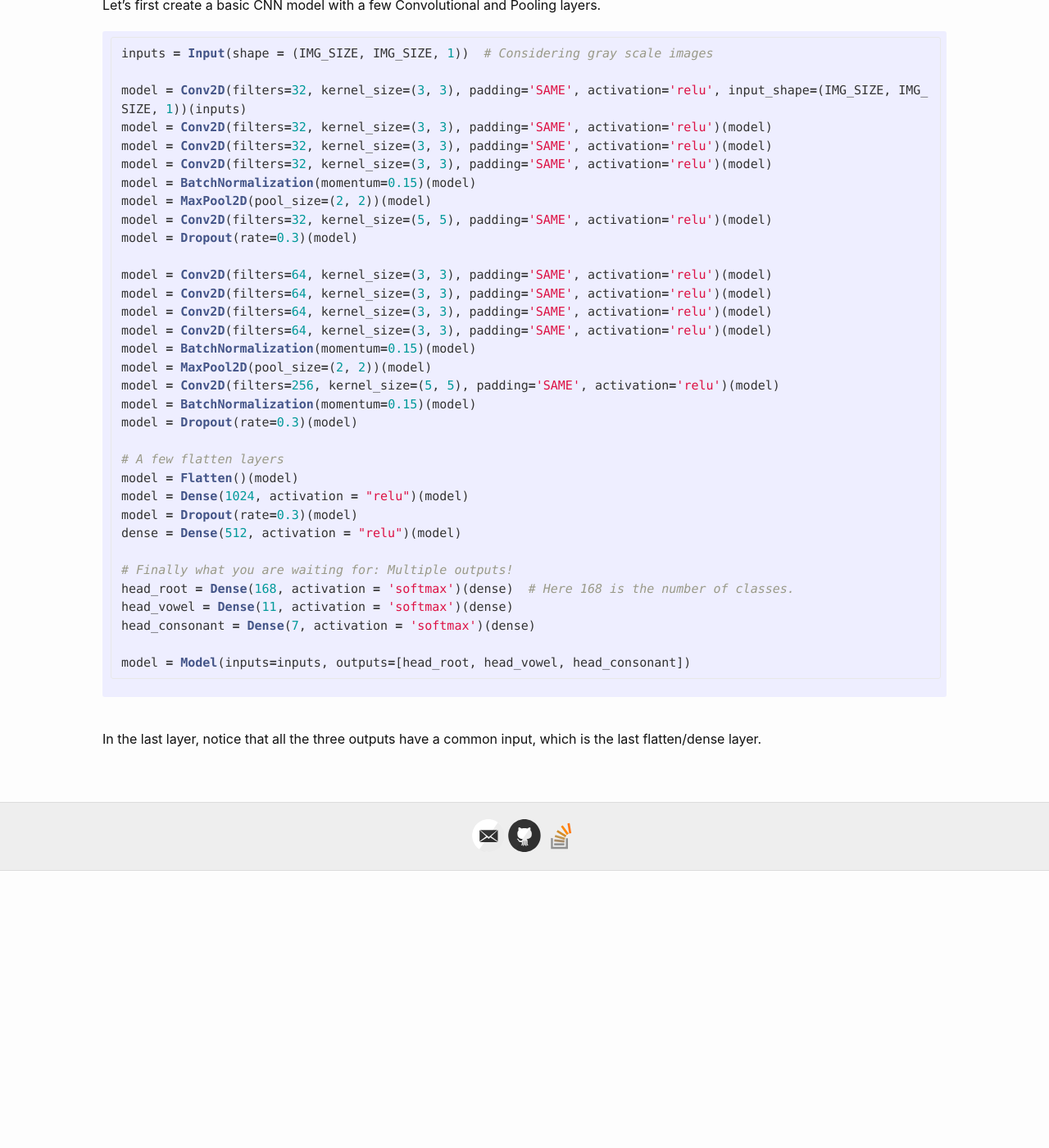
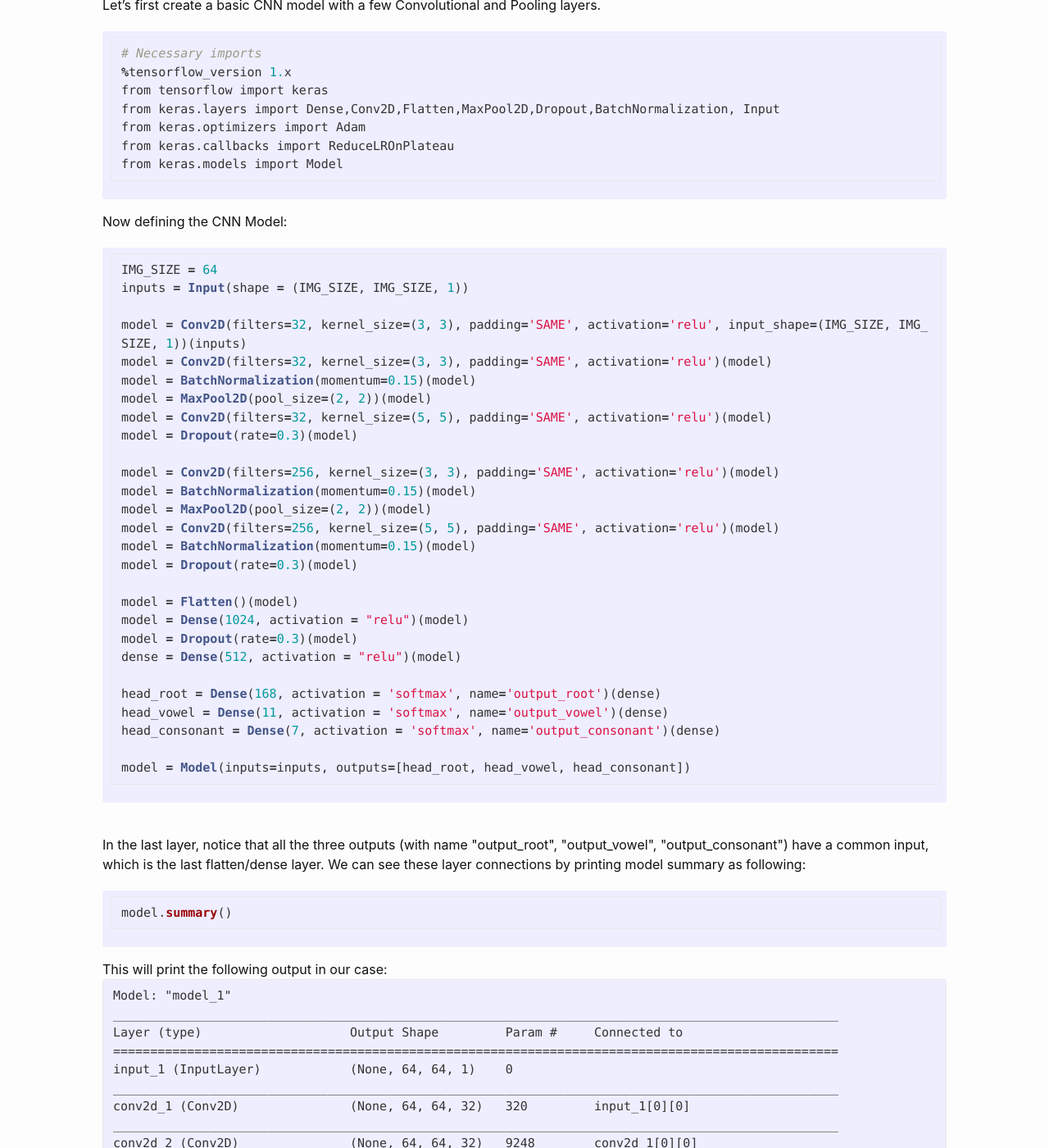
Before and after one commit to Kaushal28/kaushal28.github.io, a Jekyll site: the page built from _posts/2020-03-29-Building-Multi-Output-CNN-with-Keras.html, in a window 1280 px wide and 1400 px high, scrolled down 1215 px. Shown: the whole window at 82% size. Built offline with Jekyll 4.4.1, drawn with Linux system fonts in a browser that asks for light colours; formulas are drawn with MathJax 3; comment, search, counter and statistics services are not loaded; before the commit the page ends 2277 px from its top, so only the background shows below that; some of the changed text lies outside the part shown.

Commit message:
Update 2020-03-29-Building-Multi-Output-CNN-with-Keras.html

```diff
--- a/_posts/2020-03-29-Building-Multi-Output-CNN-with-Keras.html
+++ b/_posts/2020-03-29-Building-Multi-Output-CNN-with-Keras.html
@@ -41,44 +41,107 @@ images:
 <p> Let’s first create a basic CNN model with a few Convolutional and Pooling layers. </p>
 
 {% highlight python %}
-inputs = Input(shape = (IMG_SIZE, IMG_SIZE, 1))  # Considering gray scale images
+# Necessary imports
+%tensorflow_version 1.x
+from tensorflow import keras
+from keras.layers import Dense,Conv2D,Flatten,MaxPool2D,Dropout,BatchNormalization, Input
+from keras.optimizers import Adam
+from keras.callbacks import ReduceLROnPlateau
+from keras.models import Model
+{% endhighlight %}
+
+Now defining the CNN Model:
+
+{% highlight python %}
+IMG_SIZE = 64
+inputs = Input(shape = (IMG_SIZE, IMG_SIZE, 1))
 
 model = Conv2D(filters=32, kernel_size=(3, 3), padding='SAME', activation='relu', input_shape=(IMG_SIZE, IMG_SIZE, 1))(inputs)
-model = Conv2D(filters=32, kernel_size=(3, 3), padding='SAME', activation='relu')(model)
-model = Conv2D(filters=32, kernel_size=(3, 3), padding='SAME', activation='relu')(model)
 model = Conv2D(filters=32, kernel_size=(3, 3), padding='SAME', activation='relu')(model)
 model = BatchNormalization(momentum=0.15)(model)
 model = MaxPool2D(pool_size=(2, 2))(model)
 model = Conv2D(filters=32, kernel_size=(5, 5), padding='SAME', activation='relu')(model)
 model = Dropout(rate=0.3)(model)
 
-model = Conv2D(filters=64, kernel_size=(3, 3), padding='SAME', activation='relu')(model)
-model = Conv2D(filters=64, kernel_size=(3, 3), padding='SAME', activation='relu')(model)
-model = Conv2D(filters=64, kernel_size=(3, 3), padding='SAME', activation='relu')(model)
-model = Conv2D(filters=64, kernel_size=(3, 3), padding='SAME', activation='relu')(model)
+model = Conv2D(filters=256, kernel_size=(3, 3), padding='SAME', activation='relu')(model)
 model = BatchNormalization(momentum=0.15)(model)
 model = MaxPool2D(pool_size=(2, 2))(model)
 model = Conv2D(filters=256, kernel_size=(5, 5), padding='SAME', activation='relu')(model)
 model = BatchNormalization(momentum=0.15)(model)
 model = Dropout(rate=0.3)(model)
 
-# A few flatten layers
 model = Flatten()(model)
 model = Dense(1024, activation = "relu")(model)
 model = Dropout(rate=0.3)(model)
 dense = Dense(512, activation = "relu")(model)
 
-# Finally what you are waiting for: Multiple outputs!
-head_root = Dense(168, activation = 'softmax')(dense)  # Here 168 is the number of classes.
-head_vowel = Dense(11, activation = 'softmax')(dense)
-head_consonant = Dense(7, activation = 'softmax')(dense)
+head_root = Dense(168, activation = 'softmax', name='output_root')(dense)
+head_vowel = Dense(11, activation = 'softmax', name='output_vowel')(dense)
+head_consonant = Dense(7, activation = 'softmax', name='output_consonant')(dense)
 
 model = Model(inputs=inputs, outputs=[head_root, head_vowel, head_consonant])
 {% endhighlight %}
 
 <br>
 
-<p> In the last layer, notice that all the three outputs have a common input, which is the last flatten/dense layer. </p>
+<p> In the last layer, notice that all the three outputs (with name "output_root", "output_vowel", "output_consonant") have a common input, which is the last flatten/dense layer. We can see these layer connections by printing model summary as following: </p>
+
+{% highlight python %}
+model.summary()
+{% endhighlight %}
+
+This will print the following output in our case:
+<pre>
+Model: "model_1"
+__________________________________________________________________________________________________
+Layer (type)                    Output Shape         Param #     Connected to
+==================================================================================================
+input_1 (InputLayer)            (None, 64, 64, 1)    0
+__________________________________________________________________________________________________
+conv2d_1 (Conv2D)               (None, 64, 64, 32)   320         input_1[0][0]
+__________________________________________________________________________________________________
+conv2d_2 (Conv2D)               (None, 64, 64, 32)   9248        conv2d_1[0][0]
+__________________________________________________________________________________________________
+batch_normalization_1 (BatchNor (None, 64, 64, 32)   128         conv2d_2[0][0]
+__________________________________________________________________________________________________
+max_pooling2d_1 (MaxPooling2D)  (None, 32, 32, 32)   0           batch_normalization_1[0][0]
+__________________________________________________________________________________________________
+conv2d_3 (Conv2D)               (None, 32, 32, 32)   25632       max_pooling2d_1[0][0]
+__________________________________________________________________________________________________
+dropout_1 (Dropout)             (None, 32, 32, 32)   0           conv2d_3[0][0]
+__________________________________________________________________________________________________
+conv2d_4 (Conv2D)               (None, 32, 32, 256)  73984       dropout_1[0][0]
+__________________________________________________________________________________________________
+batch_normalization_2 (BatchNor (None, 32, 32, 256)  1024        conv2d_4[0][0]
+__________________________________________________________________________________________________
+max_pooling2d_2 (MaxPooling2D)  (None, 16, 16, 256)  0           batch_normalization_2[0][0]
+__________________________________________________________________________________________________
+conv2d_5 (Conv2D)               (None, 16, 16, 256)  1638656     max_pooling2d_2[0][0]
+__________________________________________________________________________________________________
+batch_normalization_3 (BatchNor (None, 16, 16, 256)  1024        conv2d_5[0][0]
+__________________________________________________________________________________________________
+dropout_2 (Dropout)             (None, 16, 16, 256)  0           batch_normalization_3[0][0]
+__________________________________________________________________________________________________
+flatten_1 (Flatten)             (None, 65536)        0           dropout_2[0][0]
+__________________________________________________________________________________________________
+dense_1 (Dense)                 (None, 1024)         67109888    flatten_1[0][0]
+__________________________________________________________________________________________________
+dropout_3 (Dropout)             (None, 1024)         0           dense_1[0][0]
+__________________________________________________________________________________________________
+dense_2 (Dense)                 (None, 512)          524800      dropout_3[0][0]
+__________________________________________________________________________________________________
+output_root (Dense)             (None, 168)          86184       dense_2[0][0]
+__________________________________________________________________________________________________
+output_vowel (Dense)            (None, 11)           5643        dense_2[0][0]
+__________________________________________________________________________________________________
+output_consonant (Dense)        (None, 7)            3591        dense_2[0][0]
+==================================================================================================
+Total params: 69,480,122
+Trainable params: 69,479,034
+Non-trainable params: 1,088
+__________________________________________________________________________________________________
+</pre>
+
 
 <div id="disqus_thread"></div>
 <script>
```
